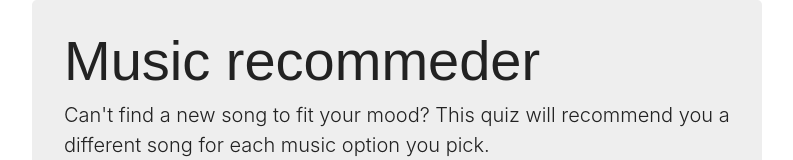
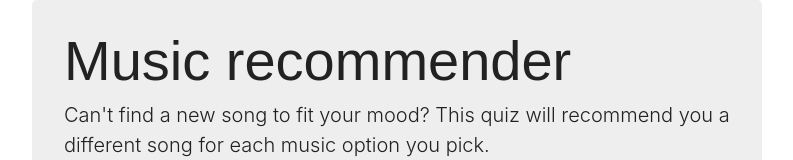
Before and after one commit to meag4n/music-recommender, a plain HTML site: page index.html in a window 1280 px wide. Shown: the top 160 px of the page, without its empty margins (53-846 px from the left). Drawn offline with Linux system fonts and the light colour scheme; a web font is replaced by a local one.

Commit message:
Update index.html

```diff
--- a/index.html
+++ b/index.html
@@ -13,7 +13,7 @@
       <div class="row">
       <div class="col-md-8">
         <div class="jumbotron">
-  <h1 class="display-4">Music recommeder</h1>
+  <h1 class="display-4">Music recommender</h1>
   <p class="lead">Can't find a new song to fit your mood? This quiz will recommend you a different song for each music option you pick.</p>
   <hr class="my-4">
   <p>There are 18 possible song results, with one song for each unique path of choices.</p>
```
